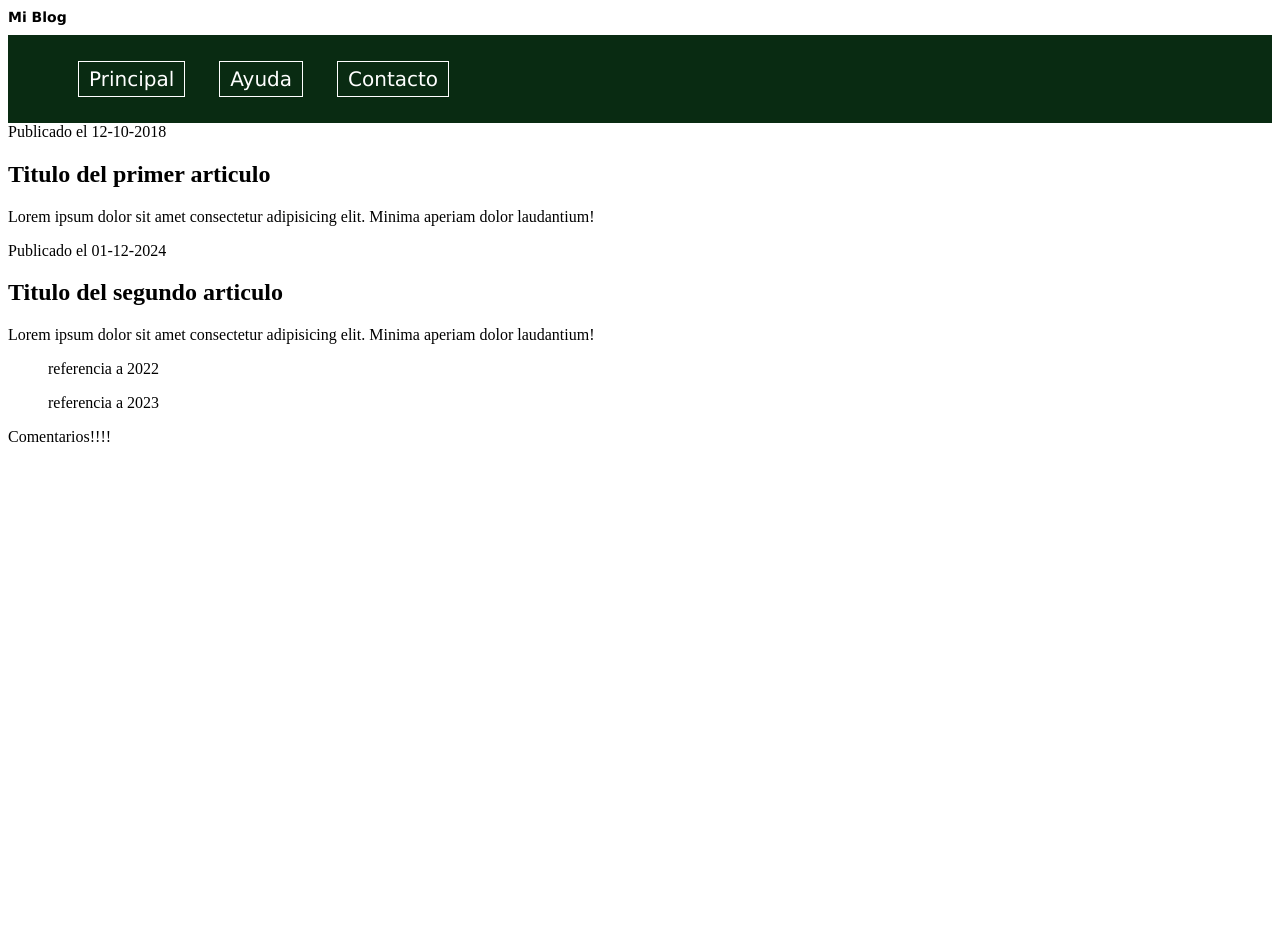
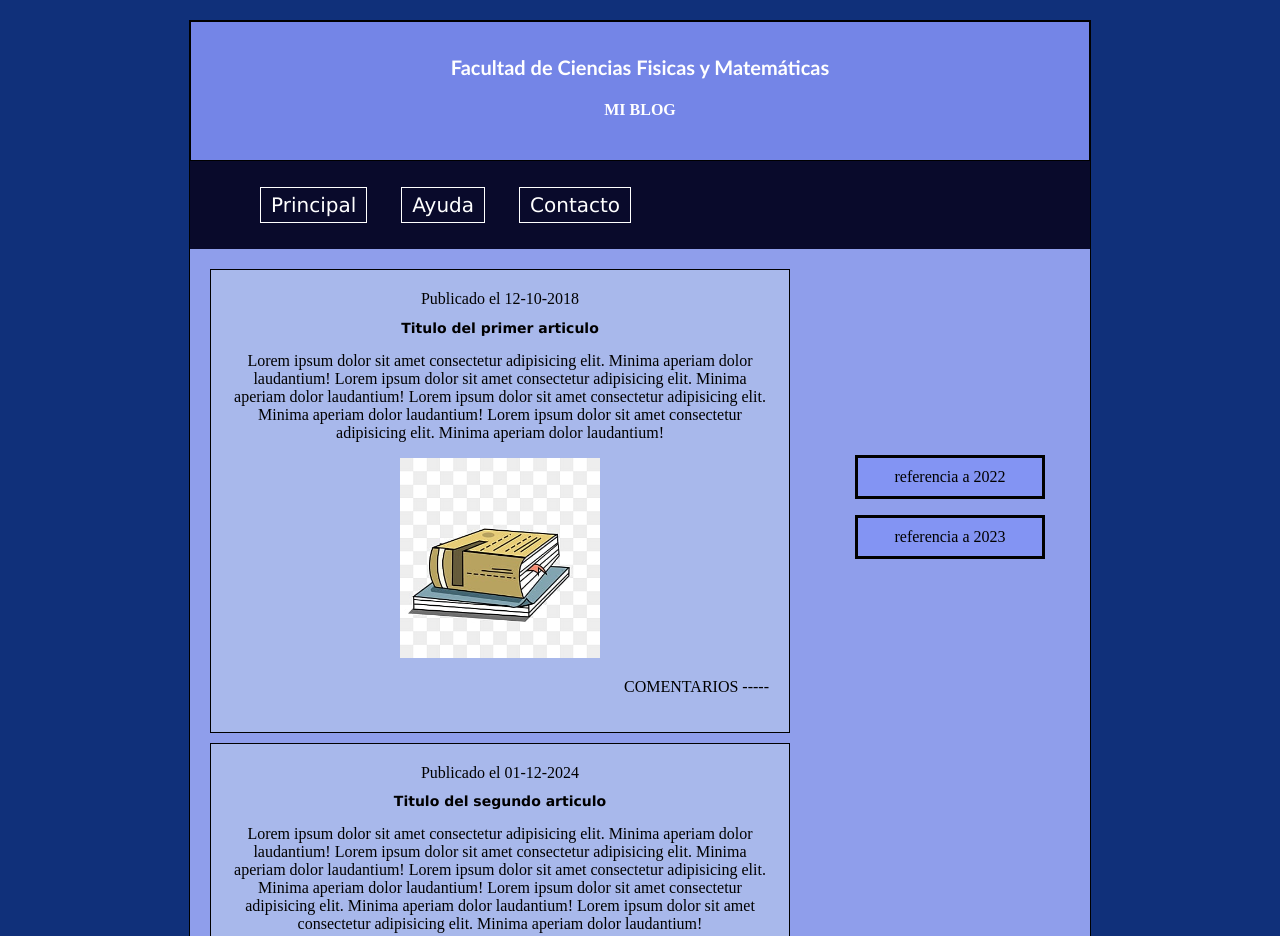
Before and after one commit to AnthonyMentaBester/pw_u1_p6_an, a plain HTML site: page html/blog.html in a window 1280 px wide. Shown: the top 936 px of the page. Before the commit the page ends 800 px from the top, so only its background shows below. Drawn offline with Linux system fonts and the light colour scheme.

Commit message:
Taller4 : Completamos los estilos de la pagina web

```diff
--- a/css/blog.css
+++ b/css/blog.css
@@ -20,7 +20,7 @@
 
 }
 .menu {
-    background:    #092b12   ;
+    background:    #090a2b   ;
     padding: 5px 15px;
     text-align: left;
 }
@@ -30,7 +30,7 @@ h1 {
     font-family: 'Gill Sans', 'Gill Sans MT', Calibri, 'Trebuchet MS', sans-serif;
 }
 
-h1 {
+h2 {
     /* va el tipo tamanio y tipo de letra */
     font: bold 14px Verdana;
 }
@@ -45,3 +45,58 @@ li {
     background-color: black;
 }
 */
+
+body {
+    text-align: center;
+    background: #10307a;
+
+}
+
+.agrupar {
+    border: 1px solid black;
+    background-color: #8f9eeb;
+    width: 900px;
+    height: 1780px;
+    margin: 20px auto;
+}
+.cabecera {
+    background-color: rgb(116, 133, 231);
+    border: 1px solid black;
+    padding: 20px;
+    color: white;
+}
+.seccion {
+    width: 600px;
+    margin: 10px;
+    float: left;
+}
+
+#id_Articulo1, #id_Articulo2 {
+    background: #a8b8eb;
+    border: 1px solid black;
+    padding: 20px;
+    margin: 10px;
+}
+article footer {
+    text-align:  right;
+
+}
+.referencias {
+    width: 270px;
+    float: right;
+    margin: 190px 5px;
+}
+.pie {
+    clear: both;
+}
+blockquote {
+    border: 1px;
+    padding: 10px;
+    background: #8394f3;
+    border: solid black;
+}
+img {
+    width: 200px;
+    height: 200px;
+    margin: auto auto;
+}
--- a/html/blog.html
+++ b/html/blog.html
@@ -8,8 +8,10 @@
 </head>
 
 <body>
-    <header>
-        <h1>Mi Blog</h1>
+    <div class="agrupar">
+        <header class="cabecera">
+            <h1>Facultad de Ciencias Fisicas y Matemáticas</h1>
+            <h4>MI BLOG</h4>
 
         </header>
         <nav class="menu">
@@ -21,22 +23,40 @@
             </ul>
         </nav>
 
-    <section>
-        <article>
+        <section class="seccion">
+            <article id="id_Articulo1">
                 <time datetime="12-10-2018"> Publicado el 12-10-2018</time>
                 <h2>Titulo del primer articulo</h2>
-            <p>Lorem ipsum dolor sit amet consectetur adipisicing elit. Minima aperiam dolor laudantium!</p>
+                <p>Lorem ipsum dolor sit amet consectetur adipisicing elit. Minima aperiam dolor laudantium!
+                    Lorem ipsum dolor sit amet consectetur adipisicing elit. Minima aperiam dolor laudantium!
+                    Lorem ipsum dolor sit amet consectetur adipisicing elit. Minima aperiam dolor laudantium!
+                    Lorem ipsum dolor sit amet consectetur adipisicing elit. Minima aperiam dolor laudantium!
+
+                </p>
+                <img src="/img/libro.jpg" alt="NO SE PUEDO CARGAR ERROR">
+                <footer>
+                    <p>COMENTARIOS -----</p>
+                </footer>
             </article>
 
-        <article>
+            <article id="id_Articulo2">
                 <time datetime="01-12-2024"> Publicado el 01-12-2024</time>
                 <h2>Titulo del segundo articulo</h2>
-            <p>Lorem ipsum dolor sit amet consectetur adipisicing elit. Minima aperiam dolor laudantium!</p>
+                <p>Lorem ipsum dolor sit amet consectetur adipisicing elit. Minima aperiam dolor laudantium!
+                    Lorem ipsum dolor sit amet consectetur adipisicing elit. Minima aperiam dolor laudantium!
+                    Lorem ipsum dolor sit amet consectetur adipisicing elit. Minima aperiam dolor laudantium!
+                    Lorem ipsum dolor sit amet consectetur adipisicing elit. Minima aperiam dolor laudantium!
+                    Lorem ipsum dolor sit amet consectetur adipisicing elit. Minima aperiam dolor laudantium!
+                </p>
+                <img src="/img/libro.jpg" alt="NO SE PUEDO CARGAR ERROR">
+                <footer>
+                    <p>--------- COMENTARIOS </p>
+                </footer>
             </article>
 
         </section>
 
-    <aside>
+        <aside class="referencias">
             <blockquote cite="https://miblog2.com">
                 referencia a 2022
             </blockquote>
@@ -46,9 +66,10 @@
             </blockquote>
         </aside>
 
-    <footer>
-        <p>Comentarios!!!!</p>
+        <footer class="pie">
+            <p>DERECHOS RESERVADOS UCE PARA 2023 - 2024 </p>
         </footer>
 
+    </div>
 </body>
 </html>
```
Also changed, not shown: img/libro.jpg (added). Lines whose indentation alone changed are shown as unchanged.
